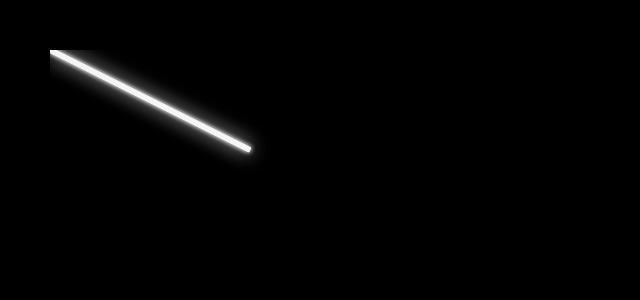
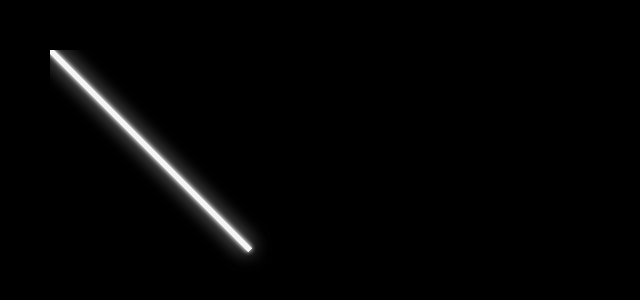
Before and after one commit to bonyby/fractal_forest, a React (Create React App) app: page / in a window 1280 px wide. Shown: the top 300 px of the page, without its empty margins (0-640 px from the left). Built offline with nearby package versions, Linux system fonts and the light colour scheme.

Commit message:
Now able to pass a canvas down to the Forest object for drawing

```diff
--- a/src/App.js
+++ b/src/App.js
@@ -1,12 +1,54 @@
+import React, { useEffect, useRef } from 'react';
 import './App.css';
 import { Forest, Tree } from './fractalLogic.js';
 
-function App() {
-  return (
-    <div id="forest_container">
-      <Forest />
-    </div>
-  );
+class App extends React.Component {
+  constructor(props) {
+    super(props);
+    this.state = {
+      canvasCtx: null
+    };
+
+    this.canvasRef = React.createRef();
+  }
+
+  componentDidMount() {
+    this.setState({
+      canvasCtx: this.canvasRef.current.getContext("2d")
+    });
+  }
+
+  render() {
+    const forest = this.state.canvasCtx ? <Forest canvasCtx={this.state.canvasCtx} /> : '';
+    return (
+      <div id="forest_container">
+        <canvas ref={this.canvasRef} width="500px" height="250px" />
+        {forest}
+      </div>
+    );
+  }
 }
 
+// function App() {
+//   const canvasRef = useRef(null);
+//   const canvasCtxRef = useRef(null);
+//   const forestRef = useRef(null);
+
+//   useEffect(() => {
+//     const canvas = canvasRef.current;
+//     const ctx = canvas.getContext("2d");
+
+//     canvasCtxRef.current = ctx;
+//     console.log("forestRef: " + forestRef.current);
+//     forestRef.current.setCanvasContext(canvasCtxRef);
+//   }, []);
+
+//   return (
+//     <div id="forest_container">
+//       <canvas ref={canvasRef} width="500px" height="250px" />
+//       {forestRef.current = <Forest />}
+//     </div>
+//   );
+// }
+
 export default App;
--- a/src/fractalLogic.js
+++ b/src/fractalLogic.js
@@ -1,17 +1,25 @@
-import React, { useRef, PureComponent, useEffect } from 'react'
+import React, { useState, useRef, PureComponent, useEffect } from 'react'
 
-const Canvas = props => {
-    const canvasRef = useRef(null);
+export class Forest extends PureComponent {
+    constructor(props) {
+        super(props);
+        this.state = {
+            canvasCtx: props.canvasCtx
+        };
+    }
 
-    useEffect(() => {
-        const canvas = canvasRef.current;
-        const ctx = canvas.getContext("2d");
+    renderTree() {
+        return <Tree />;
+    }
+
+    render() {
+        const ctx = this.state.canvasCtx;
 
         // Define line
         ctx.lineWidth = 5;
         ctx.strokeStyle = "whitesmoke";
         ctx.moveTo(0, 0);
-        ctx.lineTo(200, 100);
+        ctx.lineTo(200, 200);
 
         // Draw outer glow
         ctx.shadowBlur = 20;
@@ -22,23 +30,24 @@ const Canvas = props => {
         ctx.shadowBlur = 5;
         ctx.shadowColor = "rgba(245, 245, 245, 0.9)";
         ctx.stroke();
-    }, []);
 
-    return <canvas ref={canvasRef} {...props}/>
-}
-
-export class Forest extends PureComponent {
-    renderTree() {
-        return <Tree />;
-    }
-
-    render() {
+        return;
         // return this.renderTree();
-        return <Canvas width="500px" height="250px"/>
+        // return <Canvas width="500px" height="250px"/>
     }
 }
 
 export class Tree extends PureComponent {
+    constructor(props) {
+        super(props);
+        this.state = {
+            x: 50,
+            y: 25,
+            width: 10,
+            height: 50
+        };
+    }
+
     render() {
         return (
             <div></div>
```
